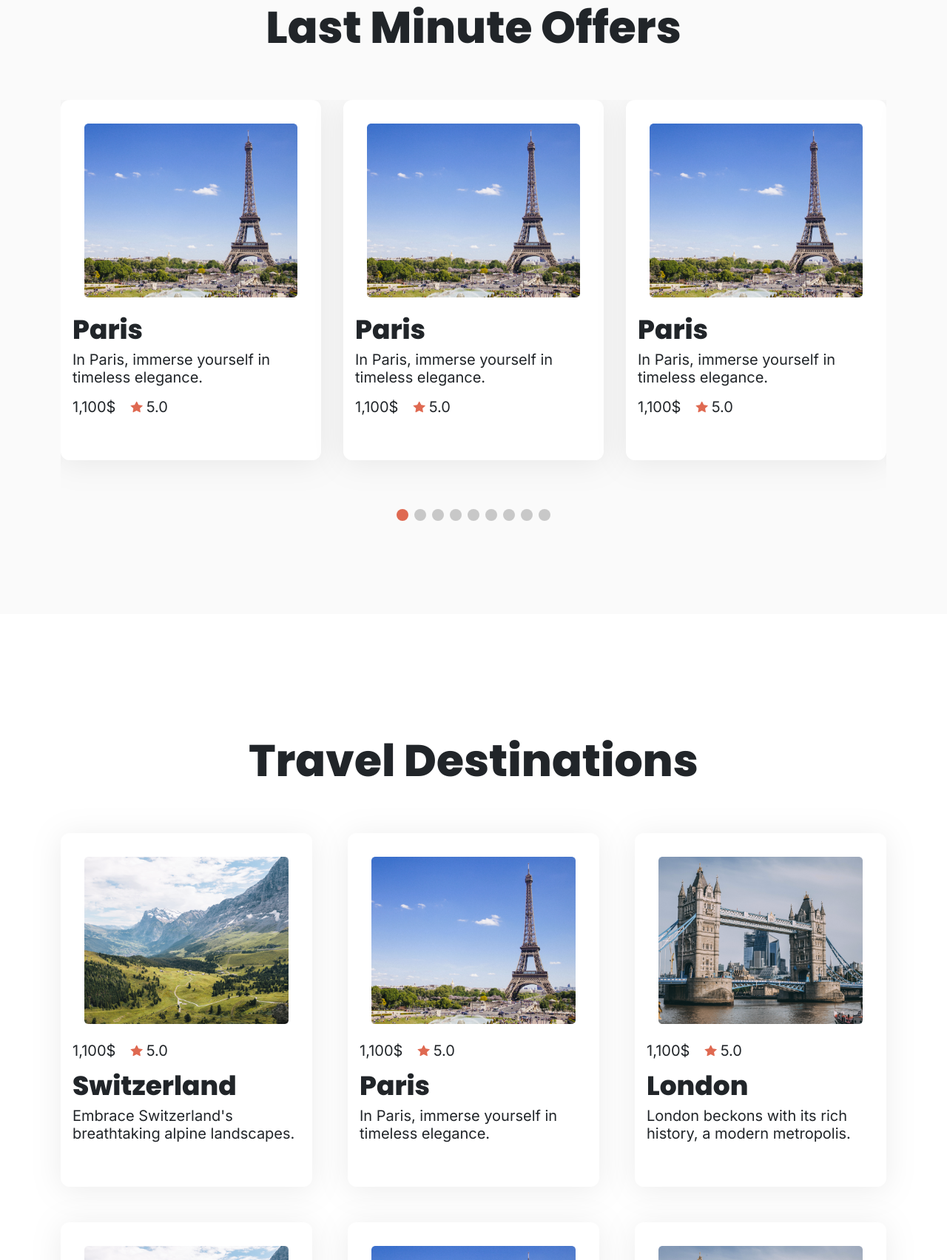
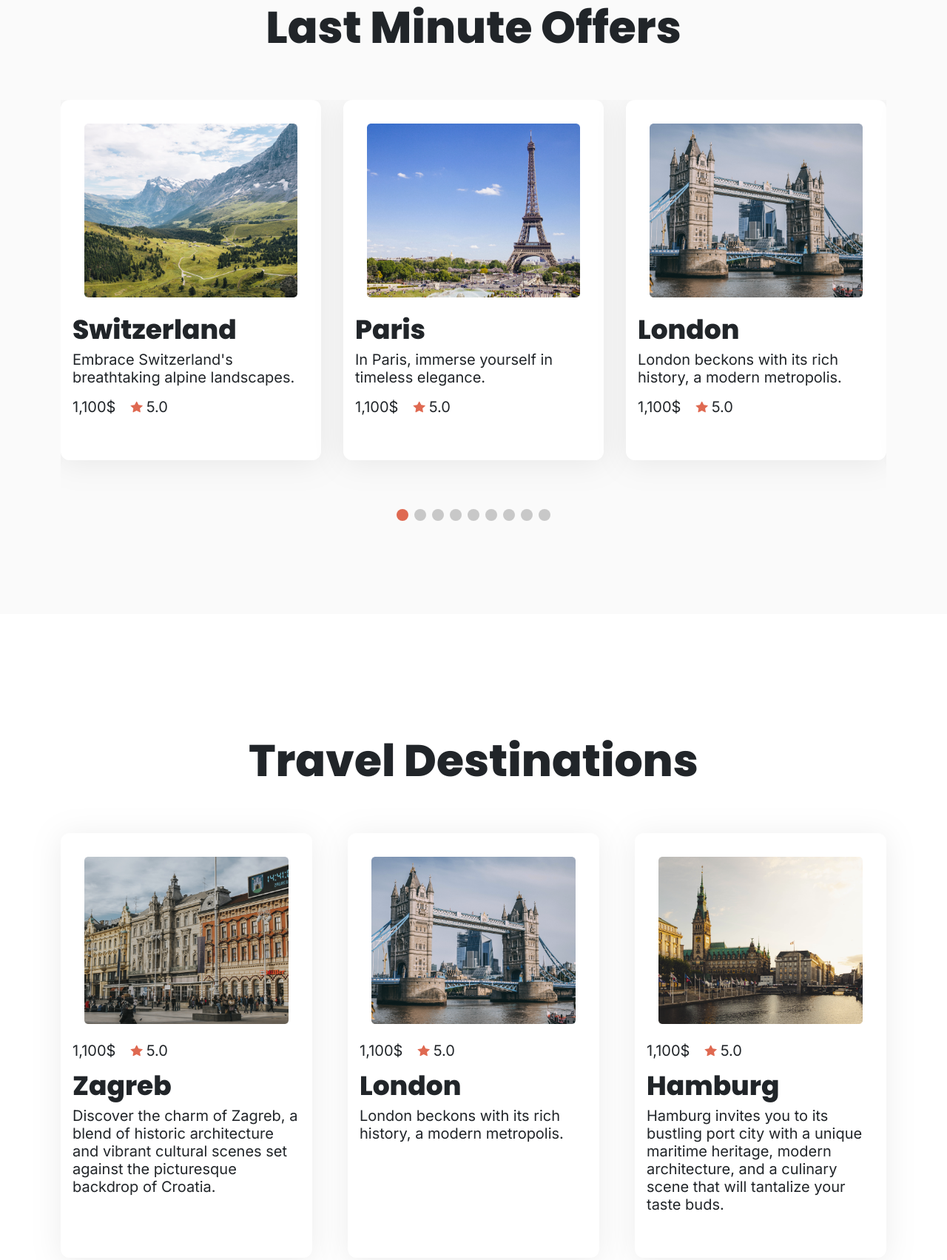
Before and after one commit to VedranNejedly/EA93-zadatak-1, a plain HTML site: page index.html in a window 1280 px wide. Shown: the part 1717-3420 px from the top of the page at 74% size. Drawn offline with nearby package versions, Linux system fonts and the light colour scheme.

Commit message:
Changed images and destinations titles on cards

```diff
--- a/index.html
+++ b/index.html
@@ -135,14 +135,14 @@
                 <div class="swiper-slide">
                   <div class="card">
                     <img
-                      src="images/Paris.png"
+                      src="images/Swi.png"
                       class="card-img-top"
                       alt="..."
                     />
                     <div class="card-body">
-                      <h5 class="card-title">Paris</h5>
+                      <h5 class="card-title">Switzerland</h5>
                       <p class="card-text">
-                        In Paris, immerse yourself in timeless elegance.
+                        Embrace Switzerland's breathtaking alpine landscapes.
                       </p>
                       <div class="destination-rating">
                         <p>1,100$</p>
@@ -179,14 +179,14 @@
                 <div class="swiper-slide">
                   <div class="card">
                     <img
-                      src="images/Paris.png"
+                      src="images/London.png"
                       class="card-img-top"
                       alt="..."
                     />
                     <div class="card-body">
-                      <h5 class="card-title">Paris</h5>
+                      <h5 class="card-title">London</h5>
                       <p class="card-text">
-                        In Paris, immerse yourself in timeless elegance.
+                        London beckons with its rich history, a modern metropolis.
                       </p>
                       <div class="destination-rating">
                         <p>1,100$</p>
@@ -348,7 +348,7 @@
         <div class="row gy-5 gx-5">
           <div class="col-12 col-md-6 col-lg-4">
             <div class="card">
-              <img src="images/Swi.png" class="card-img-top" alt="..." />
+              <img src="images/Zagreb.png" class="card-img-top" alt="..." />
               <div class="card-body">
                 <div class="destination-rating destination-rating-above-title">
                   <p>1,100$</p>
@@ -357,27 +357,9 @@
                   </div>
                   <p>5.0</p>
                 </div>
-                <h5 class="card-title">Switzerland</h5>
+                <h5 class="card-title">Zagreb</h5>
                 <p class="card-text">
-                  Embrace Switzerland's breathtaking alpine landscapes.
-                </p>
-              </div>
-            </div>
-          </div>
-          <div class="col-12 col-md-6 col-lg-4">
-            <div class="card">
-              <img src="images/Paris.png" class="card-img-top" alt="..." />
-              <div class="card-body">
-                <div class="destination-rating destination-rating-above-title">
-                  <p>1,100$</p>
-                  <div class="star-wrapper">
-                    <img src="images/Star.svg" alt="" />
-                  </div>
-                  <p>5.0</p>
-                </div>
-                <h5 class="card-title">Paris</h5>
-                <p class="card-text">
-                  In Paris, immerse yourself in timeless elegance.
+                  Discover the charm of Zagreb, a blend of historic architecture and vibrant cultural scenes set against the picturesque backdrop of Croatia.
                 </p>
               </div>
             </div>
@@ -396,6 +378,24 @@
                 <h5 class="card-title">London</h5>
                 <p class="card-text">
                   London beckons with its rich history, a modern metropolis.
+                </p>
+              </div>
+            </div>
+          </div>
+          <div class="col-12 col-md-6 col-lg-4">
+            <div class="card">
+              <img src="images/Hamburg.png" class="card-img-top" alt="..." />
+              <div class="card-body">
+                <div class="destination-rating destination-rating-above-title">
+                  <p>1,100$</p>
+                  <div class="star-wrapper">
+                    <img src="images/Star.svg" alt="" />
+                  </div>
+                  <p>5.0</p>
+                </div>
+                <h5 class="card-title">Hamburg</h5>
+                <p class="card-text">
+                  Hamburg invites you to its bustling port city with a unique maritime heritage, modern architecture, and a culinary scene that will tantalize your taste buds.
                 </p>
               </div>
             </div>
@@ -438,7 +438,7 @@
           </div>
           <div class="col-12 col-md-6 col-lg-4">
             <div class="card">
-              <img src="images/London.png" class="card-img-top" alt="..." />
+              <img src="images/Rome.png" class="card-img-top" alt="..." />
               <div class="card-body">
                 <div class="destination-rating destination-rating-above-title">
                   <p>1,100$</p>
@@ -447,9 +447,9 @@
                   </div>
                   <p>5.0</p>
                 </div>
-                <h5 class="card-title">London</h5>
+                <h5 class="card-title">Rome</h5>
                 <p class="card-text">
-                  London beckons with its rich history, a modern metropolis.
+                  Rome, the eternal city, where ancient ruins stand testament to a rich history.
                 </p>
               </div>
             </div>
```
